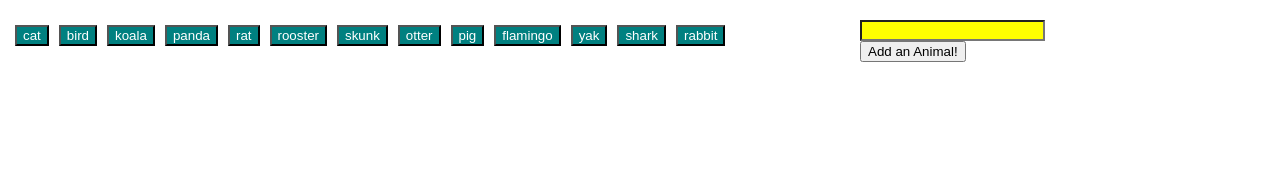
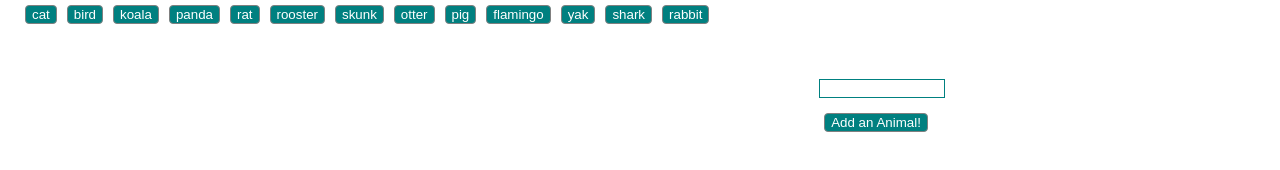
Before and after one commit to awald220/GiphyGame, a plain HTML site: page index.html in a window 1280 px wide. Drawn offline with nearby package versions, Linux system fonts and the light colour scheme.

Commit message:
fix css issues

```diff
--- a/assets/css/style.css
+++ b/assets/css/style.css
@@ -1,34 +1,53 @@
-#buttons{
-    width: 70%;
-    padding: 10px;
-    margin-top: 10px;
-    flex: 2;
+body {
+    width: 100%;
+    overflow-x: hidden;
 }
 
 #search-form {
     flex: 1;
     margin-top: 20px;
-    width: 30%;
+    width: 20%;
     height: 20px;
+    float: right;
 }
 
 #search-input {
-    background-color: yellow;
+    width: 120px;
+    margin-bottom: 10px;
+    border: teal solid 1px;
 }
 
-#searchButton {
+#add-search {
     background-color: teal;
-    margin: 20px;
+    border-radius: 4px;
+    border: grey solid 1px;
+    margin: 5px;
     color: white;
 
 }
 
+#buttons {
+    margin-left: 20px;
+}
+
 #buttons button{
     background-color: teal;
+    border-radius: 4px;
+    border: grey solid 1px;
     margin: 5px;
     color: white;
 }
 
+#gifDisplay {
+    margin: 10px;
+    margin-left: 20px;
+    margin-top: 30px;
+    width: 60%;
+    flex: 2;
+    padding: 10px;
+}
+
 #content{
-    display: flex;
+
+    width: 80%;
 }
--- a/index.html
+++ b/index.html
@@ -8,8 +8,9 @@
     <title>Lots of Gifs</title>
 </head>
 <body>
+    <div id="buttons"></div>
     <div id="content">
-    <div id="buttons"></div>
+
 
     <form id="search-form">
         <label for="search-input"></label>
@@ -17,13 +18,11 @@
 
         <!-- Button triggers new movie to be added -->
         <input id="add-search" type="submit" value="Add an Animal!">
-      </form>
+    </form>
+    <div id="gifDisplay"></div>
 
-      <div id="gifDisplay"></div>
+    </div>
 
-
-
-</div>
 
 
     <script src="https://code.jquery.com/jquery-3.4.1.js"></script>
```
